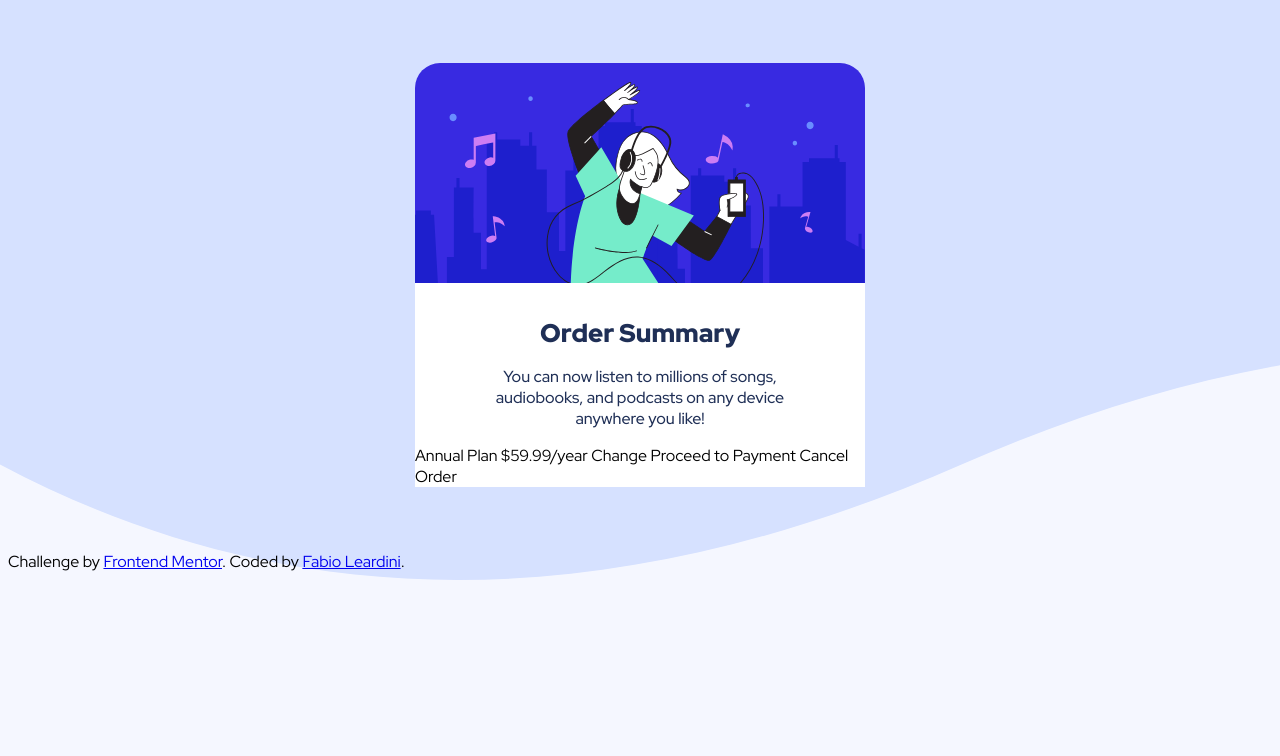
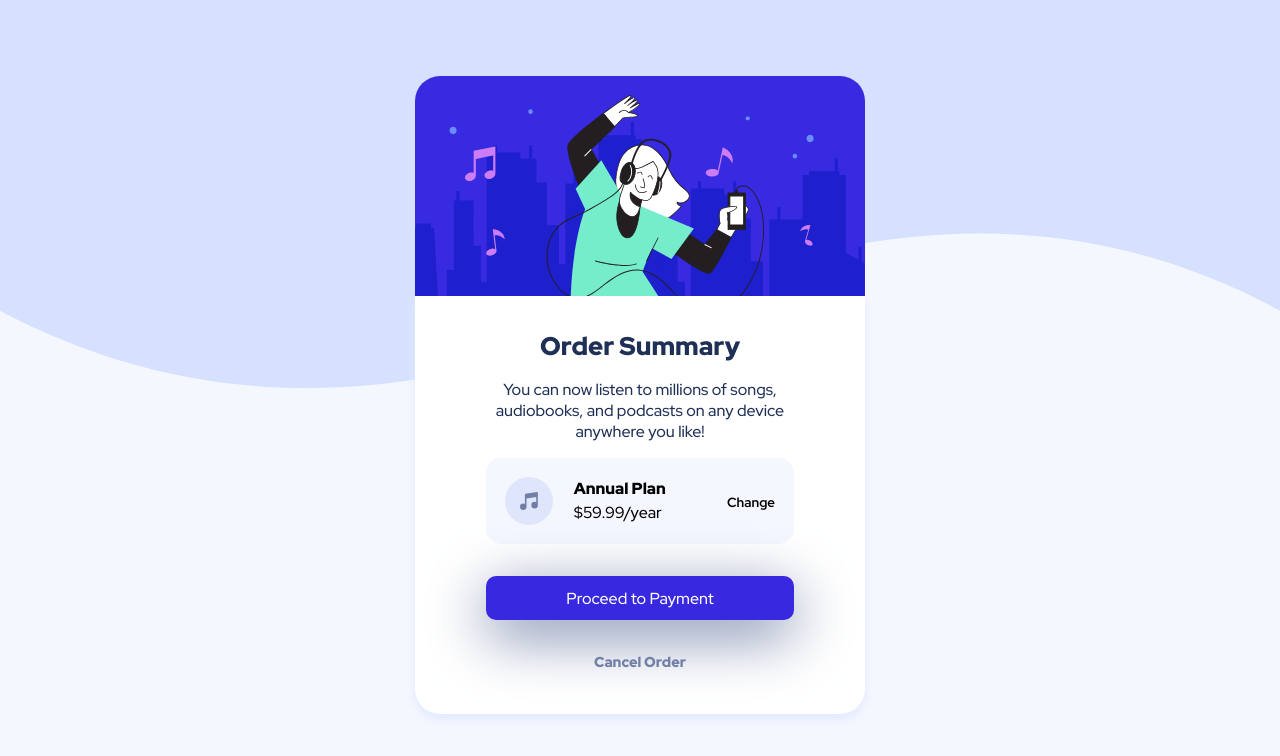
Before and after one commit to tsxfabio/order-summary-card, a plain HTML site: page index.html in a window 1280 px wide. Drawn offline with Linux system fonts and the light colour scheme.

Commit message:
day 2 - frontend mentor challenge

```diff
--- a/css/style.css
+++ b/css/style.css
@@ -3,7 +3,7 @@ html {}
 body {
     background-color: hsl(225, 100%, 98%);
     background-image: url("../images/pattern-background-desktop.svg");
-    background-size: cover;
+    background-size: 100%;
     background-repeat: no-repeat;
     font-family: 'Red Hat Display';
     font-size: 16px;
@@ -11,7 +11,7 @@ body {
 
 main {
     width: 450px;
-    margin: 5% auto;
+    margin: 6% auto;
 }
 
 .hero-image {
@@ -26,6 +26,8 @@ main {
 .card-conteudo {
     background-color: white;
     display: block;
+    border-radius: 0 0 25px 25px;
+    box-shadow: 0px 5px 10px hsl(225, 100%, 94%);
 }
 
 h1 {
@@ -43,3 +45,73 @@ h1 {
     padding: 0 3em;
     font-weight: 500;
 }
+
+.plan-area {
+    background-color: hsl(225, 100%, 98%);
+    border-radius: 15px;
+    padding: 1.2em;
+    margin: 0 auto;
+    width: 60%;
+}
+
+.icon-music {
+    float: left;
+    margin: 0 1.3em 0 0
+}
+
+.plan-text {
+    display: inline-block;
+    line-height: 1.5em;
+    vertical-align: baseline;
+}
+
+.plan-link {
+    float: right;
+    margin: 6% 0 0 0;
+    display: inline-block;
+}
+
+h3 {
+    font-size: 16px;
+    vertical-align: baseline;
+    display: block;
+    font-weight: 900;
+    margin: 0;
+}
+
+h4 {
+    vertical-align: baseline;
+    display: block;
+    font-weight: 500;
+    margin: 0;
+}
+
+h5 {
+    display: block;
+    margin: 0;
+}
+
+.pcd-pay {
+    background-color: hsl(245, 75%, 52%);
+    color: white;
+    text-align: center;
+    font-weight: 500;
+    border-radius: 10px;
+    padding: 0.7em 1.2em;
+    margin: 2em auto;
+    width: 60%;
+    box-shadow: 0px 15px 60px hsl(224, 23%, 55%);
+}
+
+.pcd-pay p {
+    width: auto;
+    margin: 0;
+}
+
+.cancel-area {
+    font-size: 0.9em;
+    color: hsl(224, 23%, 55%);
+    font-weight: 900;
+    text-align: center;
+    padding: 0 0 2em 0;
+}
--- a/index.html
+++ b/index.html
@@ -5,7 +5,7 @@
   <meta name="viewport" content="width=device-width, initial-scale=1.0"> <!-- displays site properly based on user's device -->
   <title>Frontend Mentor | Order summary card</title>
   <link rel="icon" type="image/png" sizes="32x32" href="./images/favicon-32x32.png">
-  <link rel="stylesheet" href="/css/style.css">
+  <link rel="stylesheet" href="css/style.css">
   <link href="https://fonts.googleapis.com/css2?family=Red+Hat+Display:ital,wght@0,400;0,500;0,700;0,900;1,400;1,500;1,700;1,900&display=swap" rel="stylesheet">
 </head>
 <body>
@@ -22,23 +22,32 @@
           You can now listen to millions of songs, audiobooks, and podcasts on any
           device anywhere you like!
         </p>
-
-
-
-
-    Annual Plan
-    $59.99/year
-
-    Change
-
-    Proceed to Payment
-    Cancel Order
+        <div class="plan-area">
+          <div class="icon-music">
+            <img src="/images/icon-music.svg" alt="icon music">
+          </div>
+          <div class="plan-text">
+            <h3>Annual Plan</h3>
+            <h4>$59.99/year</h4>
+          </div>
+          <div class="plan-link">
+            <h5>Change</h5>
+          </div>
+        </div>
+        <div class="pcd-pay">
+          <p>Proceed to Payment</p>
+        </div>
+        <div class="cancel-area">
+          <p>
+            Cancel Order
+          </p>
+        </div>
     </section>
   </main>
 
-  <div class="attribution">
+<!--   <div class="attribution">
     Challenge by <a href="https://www.frontendmentor.io?ref=challenge" target="_blank">Frontend Mentor</a>.
     Coded by <a href="#">Fabio Leardini</a>.
-  </div>
+  </div> -->
 </body>
 </html>
```
